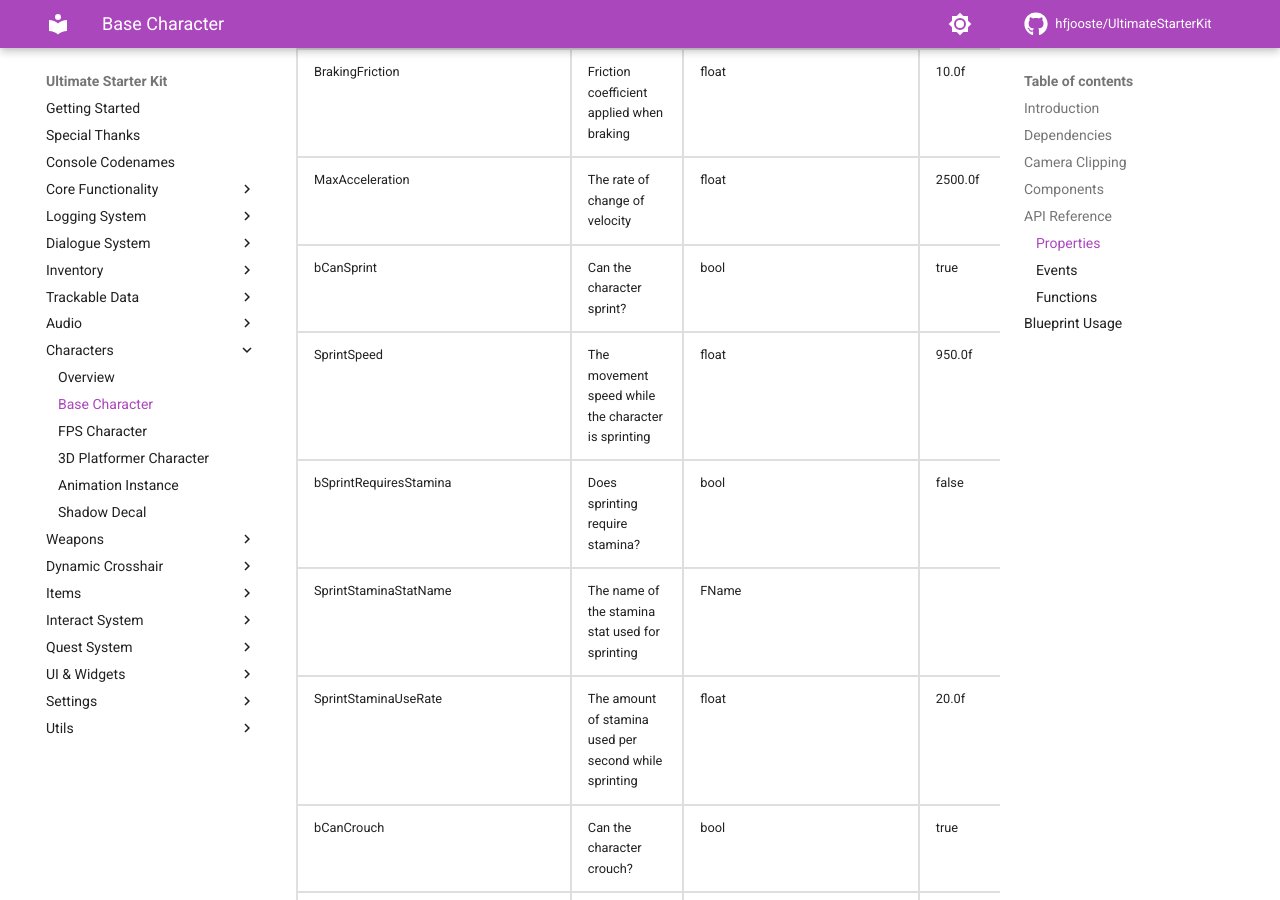
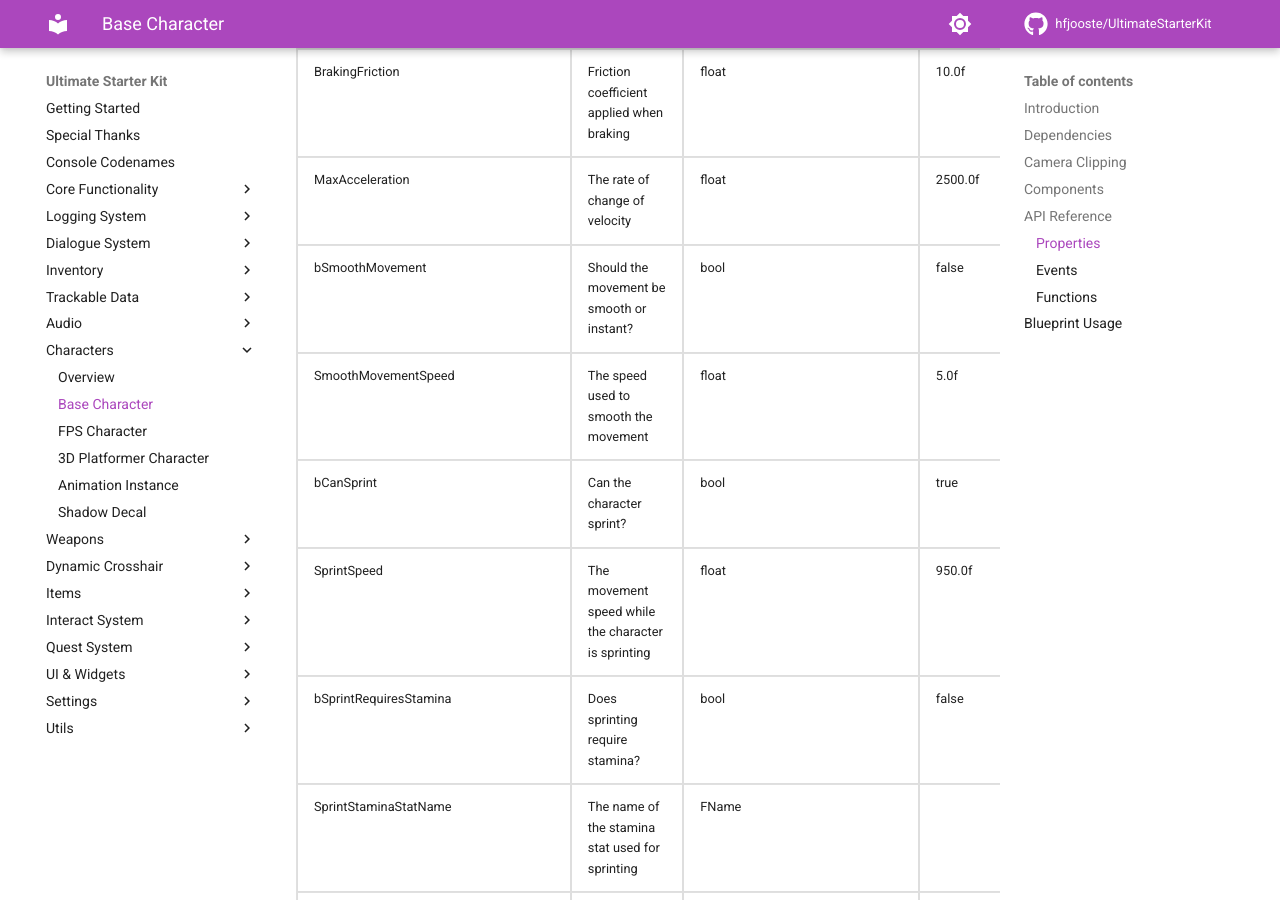
Before and after one commit to hfjooste/UltimateStarterKit, an MkDocs documentation site: the page built from docs/uskcharacter.md, in a window 1280 px wide and 900 px high, scrolled down 7275 px. Built offline with MkDocs 1.6.1 and Material for MkDocs 9.7.7, drawn with Linux system fonts in a browser that asks for light colours; comment, search, counter and statistics services are not loaded.

Commit message:
Updated documentation

```diff
--- a/docs/uskcharacter.md
+++ b/docs/uskcharacter.md
@@ -371,6 +371,18 @@ The <code>USKCharacter</code> uses the following components:
 		<td>The rate of change of velocity</td>
 		<td>float</td>
 		<td>2500.0f</td>
+	</tr>
+	<tr>
+		<td>bSmoothMovement</td>
+		<td>Should the movement be smooth or instant?</td>
+		<td>bool</td>
+		<td>false</td>
+	</tr>
+	<tr>
+		<td>SmoothMovementSpeed</td>
+		<td>The speed used to smooth the movement</td>
+		<td>float</td>
+		<td>5.0f</td>
 	</tr>
 	<tr>
 		<td>bCanSprint</td>
```
